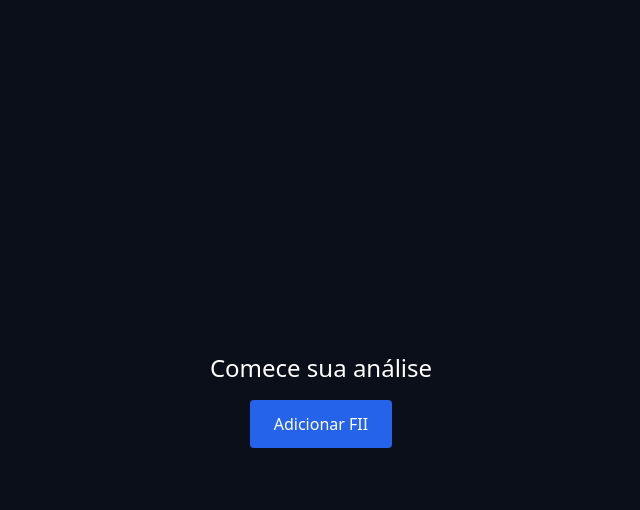
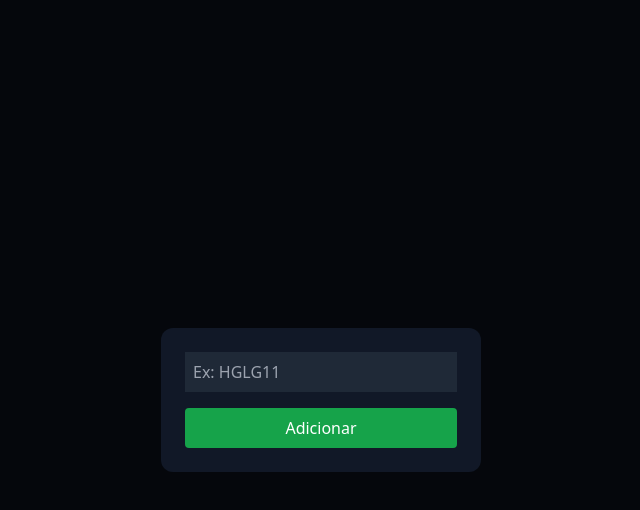
Before and after one commit to jhonythegray/FII-app, a Next.js app: page / in a window 1280 px wide. Both pictures are taken after a click on the button "Adicionar FII". Shown: the top 510 px of the page, without its empty margins (319-959 px from the left). Built offline with nearby package versions, Linux system fonts and the light colour scheme.

Commit message:
Add files via upload

```diff
--- a/app/page.jsx
+++ b/app/page.jsx
@@ -6,6 +6,7 @@ import { PieChart, Pie, Tooltip, LineChart, Line, XAxis, YAxis, ResponsiveContai
 const STORAGE = 'fii_pro_ui'
 const DEFAULT_PORTFOLIO = 'Carteira Inicial'
 
+// API
 async function fetchPriceSafe(ticker) {
   try {
     const res = await fetch(`https://brapi.dev/api/quote/${ticker}`)
@@ -16,6 +17,7 @@ async function fetchPriceSafe(ticker) {
   }
 }
 
+// QUANT
 function buildMatrix(portfolio, fundData) {
   return portfolio.map(f => {
     const d = fundData[f.ticker] || {}
@@ -82,6 +84,7 @@ function monteCarlo(initial, monthly, returnRate, volatility, simulations=100) {
   return results.sort((a,b)=>a-b)
 }
 
+// STORE
 function useStore(){
   const [data,setData]=useState({ portfolios:{[DEFAULT_PORTFOLIO]:[]}, selected:DEFAULT_PORTFOLIO })
   const [ready,setReady]=useState(false)
@@ -99,6 +102,7 @@ function useStore(){
   return {data,setData,ready}
 }
 
+// APP
 export default function App(){
   const {data,setData,ready}=useStore()
   const [fundData,setFundData]=useState({})
@@ -114,8 +118,13 @@ export default function App(){
 
   useEffect(()=>{
     async function update(){
-      const updated = await Promise.all(portfolio.map(async f=>({...f,price:await fetchPriceSafe(f.ticker)})))
-      setData(prev=>({...prev,portfolios:{...prev.portfolios,[prev.selected]:updated}}))
+      const updated = await Promise.all(
+        portfolio.map(async f=>({...f,price:await fetchPriceSafe(f.ticker)}))
+      )
+      setData(prev=>({
+        ...prev,
+        portfolios:{...prev.portfolios,[prev.selected]:updated}
+      }))
     }
     if(portfolio.length) update()
   },[data.selected])
@@ -137,42 +146,86 @@ export default function App(){
   const opt = markowitzOptimization(portfolio,fundData)
 
   function addFII(){
-    if(!ticker) return
+    const t = ticker.trim().toUpperCase()
+
+    if(!t){
+      alert("Digite um ticker válido (ex: HGLG11)")
+      return
+    }
+
     setData(prev=>{
-      const list=prev.portfolios[prev.selected]
-      return {...prev,portfolios:{...prev.portfolios,[prev.selected]:[...list,{ticker,shares:1,price:100}]}}
+      const list = prev.portfolios[prev.selected] || []
+
+      if(list.find(f=>f.ticker===t)){
+        alert("Esse FII já existe")
+        return prev
+      }
+
+      return {
+        ...prev,
+        portfolios:{
+          ...prev.portfolios,
+          [prev.selected]:[
+            ...list,
+            { ticker: t, shares: 1, price: 100 }
+          ]
+        }
+      }
     })
+
     setTicker('')
     setModal(false)
   }
 
-  const sharpeColor = sharpe>1.5?"text-green-400":sharpe>1?"text-yellow-400":"text-red-400"
+  const sharpeColor =
+    sharpe>1.5 ? "text-green-400" :
+    sharpe>1 ? "text-yellow-400" :
+    "text-red-400"
 
   if(!ready) return <div className="p-6">Carregando...</div>
-
-  if(!portfolio.length) return (
-    <div className="flex items-center justify-center h-screen">
-      <div className="text-center">
-        <h1 className="text-2xl mb-4">Comece sua análise</h1>
-        <button onClick={()=>setModal(true)} className="bg-blue-600 px-6 py-3 rounded">Adicionar FII</button>
-      </div>
-    </div>
-  )
 
   return (
     <div className="flex min-h-screen bg-[#0b0f19] text-white">
 
+      {/* MODAL */}
       {modal && (
         <div className="fixed inset-0 bg-black/50 flex items-center justify-center">
-          <div className="bg-[#111827] p-6 rounded-xl">
-            <input value={ticker} onChange={e=>setTicker(e.target.value)} className="bg-gray-800 p-2 mb-4" />
-            <button onClick={addFII} className="bg-green-600 px-4 py-2 rounded">Salvar</button>
+          <div className="bg-[#111827] p-6 rounded-xl w-80">
+            <input
+              value={ticker}
+              onChange={e=>setTicker(e.target.value)}
+              placeholder="Ex: HGLG11"
+              className="bg-gray-800 p-2 mb-4 w-full"
+            />
+            <button onClick={addFII} className="bg-green-600 px-4 py-2 rounded w-full">
+              Adicionar
+            </button>
           </div>
         </div>
       )}
 
+      {/* EMPTY STATE */}
+      {!portfolio.length ? (
+        <div className="flex items-center justify-center w-full h-screen">
+          <div className="text-center">
+            <h1 className="text-2xl mb-4">Comece sua análise</h1>
+            <button
+              onClick={()=>setModal(true)}
+              className="bg-blue-600 px-6 py-3 rounded"
+            >
+              Adicionar FII
+            </button>
+          </div>
+        </div>
+      ) : (
+        <>
           <div className="w-64 p-4 border-r border-gray-800">
-        <button onClick={()=>setModal(true)} className="w-full bg-green-600 p-2 rounded">Adicionar FII</button>
+            <button
+              onClick={()=>setModal(true)}
+              className="w-full bg-green-600 p-2 rounded"
+            >
+              Adicionar FII
+            </button>
           </div>
 
           <div className="flex-1 p-6">
@@ -192,7 +245,11 @@ export default function App(){
             </Panel>
 
             <Panel title="Plano de Ação">
-          {opt.map(o=> <div key={o.ticker}>{o.ticker}: {(o.weight*100).toFixed(1)}%</div>)}
+              {opt.map(o=> (
+                <div key={o.ticker}>
+                  Ajustar {o.ticker} para {(o.weight*100).toFixed(1)}%
+                </div>
+              ))}
             </Panel>
 
             <Panel title="Alocação">
@@ -205,6 +262,8 @@ export default function App(){
             </Panel>
 
           </div>
+        </>
+      )}
 
     </div>
   )
```
Lines whose indentation alone changed are shown as unchanged.
